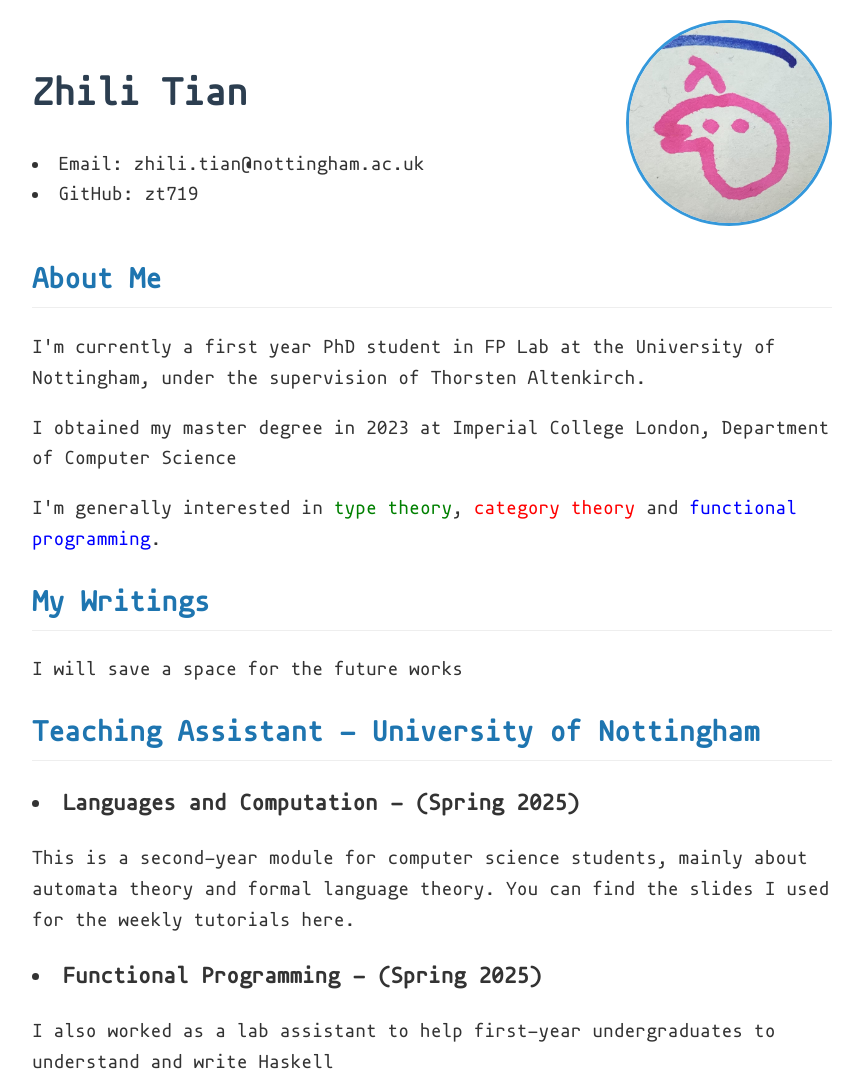
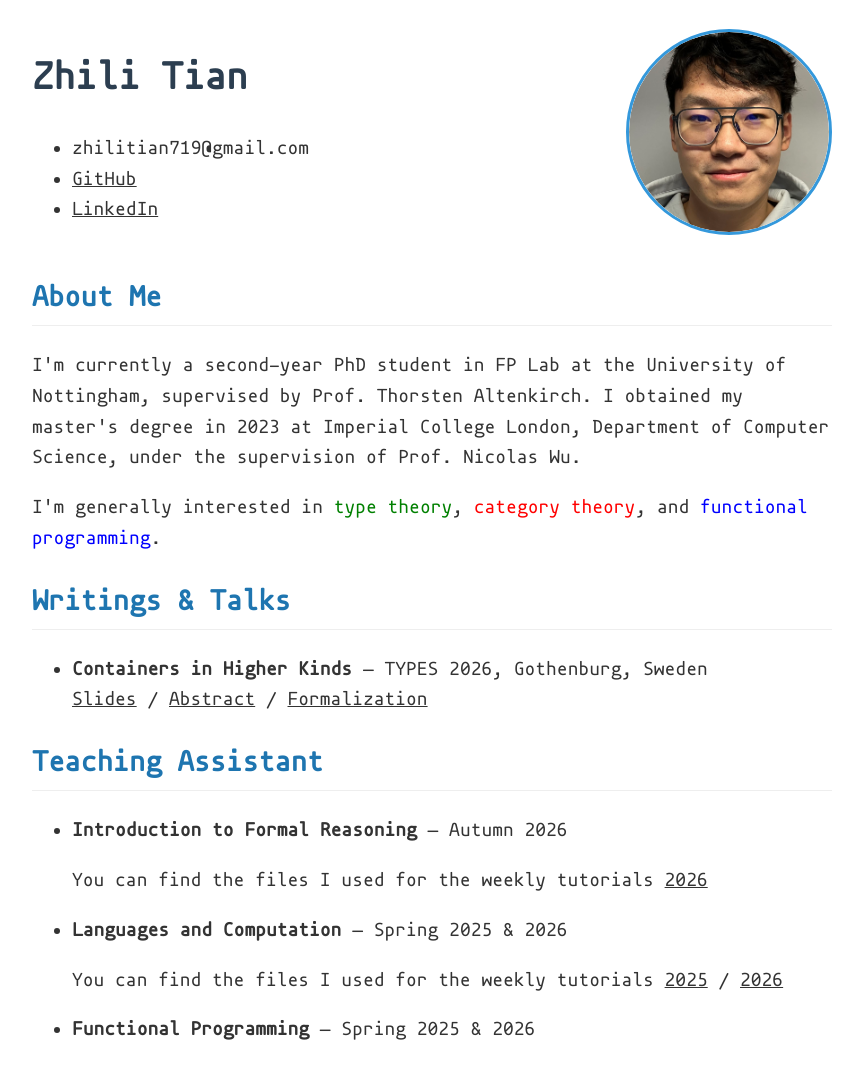
Before and after one commit to zt719/zt719.github.io, a plain HTML site: page index.html in a window 1280 px wide. Shown: the whole page, without its empty margins (208-1071 px from the left). Drawn offline with Linux system fonts and the light colour scheme.

Commit message:
add flip pic and one writing

```diff
--- a/index.html
+++ b/index.html
@@ -7,47 +7,89 @@
   <link rel="stylesheet" href="style.css">
 </head>
 
+<script>
+  function flipPhoto() {
+    document.querySelector('.photo').classList.toggle('flipped');
+  }
+</script>
+
 <body>
-    <div class="header">
+  <header class="header">
     <div class="name">
       <h1>Zhili Tian</h1>
-            <li>Email: <a href="mailto:zhili.tian@nottingham.ac.uk">zhili.tian@nottingham.ac.uk</a></li>
-            <li>GitHub: <a href="https://github.com/zt719">zt719</a></li>
+      <ul class="contact-list">
+        <li>zhilitian719@gmail.com</li>
+        <li><a href="https://github.com/zt719"><u>GitHub</u></a></li>
+	<li><a href="https://www.linkedin.com/in/zhili-tian-082a66224/"><u>LinkedIn</u></a></li>
+      </ul>
     </div>
-        <img src="profile.jpg" alt="Your Photo" class="photo">
+    <div class="photo" onclick="flipPhoto()">
+      <img src="id_photo.jpg" alt="Zhili Tian portrait" class="front">
+      <img src="profile.jpg" alt="Zhili Tian alternate portrait" class="back">
     </div>
+  </header>
 
-    <div class="section">
+  <main>
+    <section class="section">
       <h2>About Me</h2>
       <p>
-            I'm currently a first year PhD student in <a href="https://www.nottingham.ac.uk/research/groups/fp-lab/">FP Lab</a> at the University of Nottingham,
-            under the supervision of <a href="https://people.cs.nott.ac.uk/psztxa/">Thorsten Altenkirch</a>.
+        I'm currently a second-year PhD student in
+        <a href="https://www.nottingham.ac.uk/research/groups/fp-lab/">FP Lab</a>
+        at the University of Nottingham, supervised by
+        <a href="https://people.cs.nott.ac.uk/psztxa/">Prof. Thorsten Altenkirch</a>.
+        I obtained my master's degree in 2023 at Imperial College London, Department of Computer Science, under the supervision of
+        <a href="https://zenzike.com/">Prof. Nicolas Wu</a>.
       </p>
-        <p>I obtained my master degree in 2023 at Imperial College London, Department of Computer Science</p>
       <p>
         I'm generally interested in
         <span class="green">type theory</span>,
-            <span class="red">category theory</span> and
+        <span class="red">category theory</span>, and
         <span class="blue">functional programming</span>.
       </p>
+    </section>
+
+    <section class="section">
+      <h2>Writings & Talks</h2>
+      <ul class="item-list">
+        <li>
+          <strong>Containers in Higher Kinds</strong> — TYPES 2026, Gothenburg, Sweden
+          <div class="links">
+            <a href="https://types2026.cse.chalmers.se/slides/49.pdf"><u>Slides</u></a>
+            /
+            <a href="https://types2026.cse.chalmers.se/abstracts/49.pdf"><u>Abstract</u></a>
+	    /
+	    <a href="https://github.com/zt719/higher_containers"><u>Formalization</u></a>
           </div>
+        </li>
+      </ul>
+    </section>
 
-    <div class="section">
-        <h2>My Writings</h2>
-        <p>I will save a space for the future works</p>
-    </div>
+    <section class="section">
+      <h2>Teaching Assistant</h2>
+      <ul class="item-list">
+        <li>
+          <strong>Introduction to Formal Reasoning</strong> — Autumn 2026
+          <p>
+            You can find the files I used for the weekly tutorials
+	    <a href="https://github.com/zt719/ifr26"><u>2026</u></a>
+	  </p>
+        </li>
 
-    <div class="section">
-        <h2>Teaching Assistant - University of Nottingham</h2>
+        <li>
+          <strong>Languages and Computation</strong> — Spring 2025 &amp; 2026
+          <p>
+            You can find the files I used for the weekly tutorials
+            <a href="https://github.com/zt719/lac"><u>2025</u></a>
+	    /
+	    <a href="https://github.com/zt719/lac26"><u>2026</u></a>
+          </p>
+        </li>
 
-        <h3><li>Languages and Computation - (Spring 2025)</li></h3>
-        <p>
-            This is a second-year module for computer science students, mainly about automata theory and formal language theory.
-            You can find the slides I used for the weekly tutorials <a href="https://github.com/zt719/lac">here</a>.
-        </p>
-
-        <h3><li>Functional Programming - (Spring 2025)</li></h3>
-        <p>I also worked as a lab assistant to help first-year undergraduates to understand and write Haskell</p>
-    </div>
+        <li>
+          <strong>Functional Programming</strong> — Spring 2025 &amp; 2026
+        </li>
+      </ul>
+    </section>
+  </main>
 </body>
 </html>
--- a/style.css
+++ b/style.css
@@ -54,3 +54,38 @@
 .blue {
     color: blue;
 }
+
+.photo {
+  width: 200px;
+  height: 200px;
+  position: relative;
+  perspective: 1000px;
+  border-radius: 50%;
+  overflow: hidden;
+  cursor: pointer;
+}
+
+.photo img {
+  position: absolute;
+  inset: 0;
+  width: 100%;
+  height: 100%;
+  object-fit: cover;
+  object-position: center;
+  backface-visibility: hidden;
+  transition: transform 0.7s;
+  border-radius: 50%;
+  display: block;
+}
+
+.photo .back {
+  transform: rotateY(180deg);
+}
+
+.photo.flipped .front {
+  transform: rotateY(180deg);
+}
+
+.photo.flipped .back {
+  transform: rotateY(0deg);
+}
```
Also changed, not shown: id_photo.jpg (added). Lines whose indentation alone changed are shown as unchanged.
